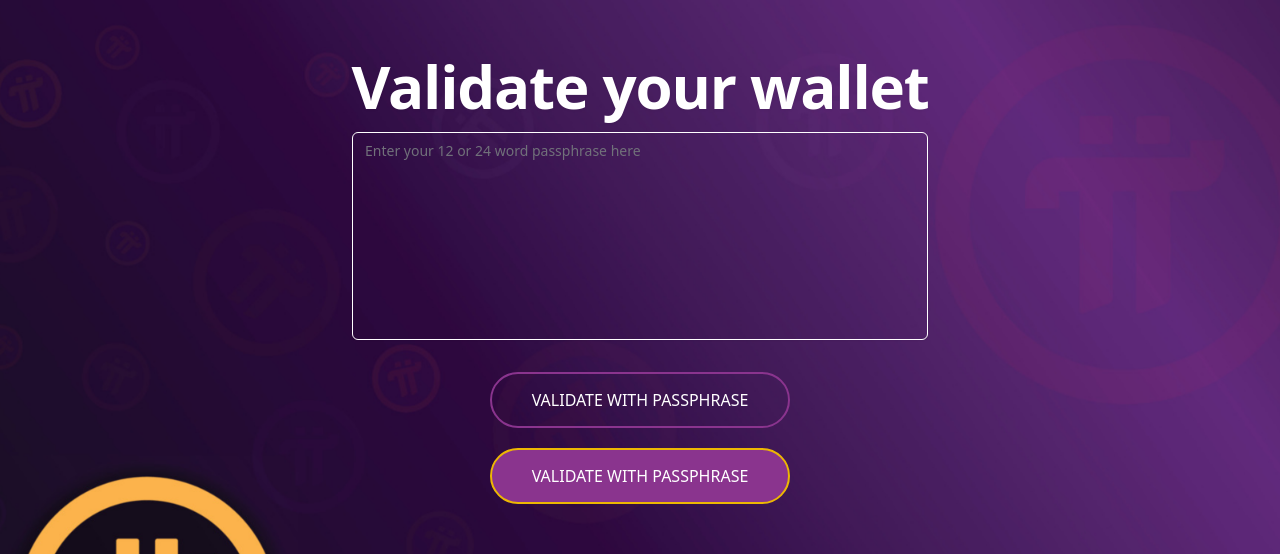
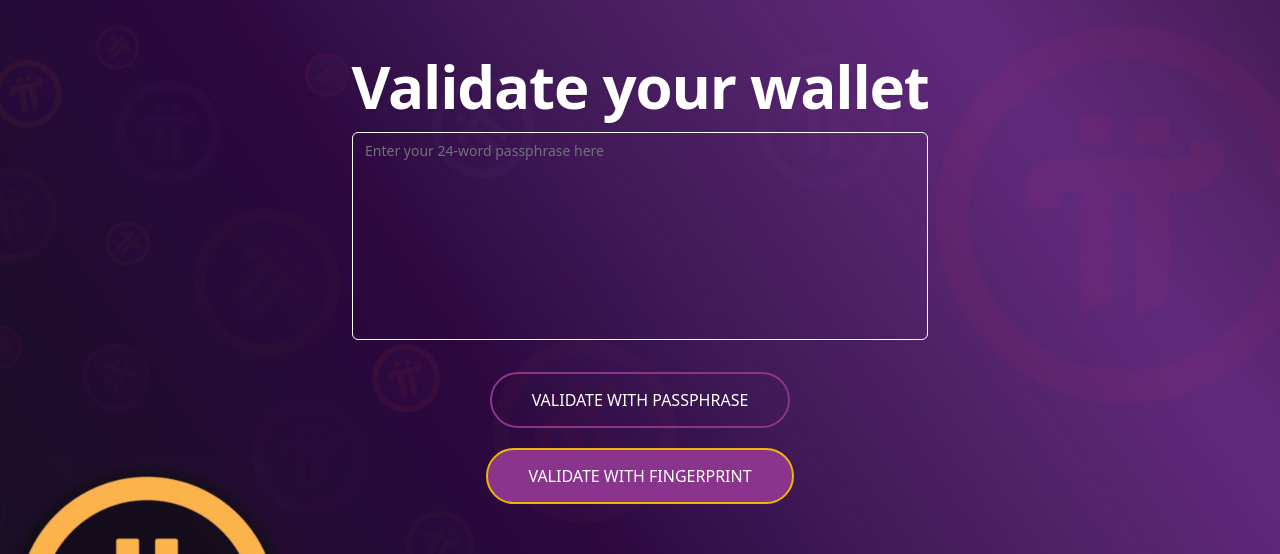
Before and after one commit to Jugger-codes/upvalidate, a Next.js app: page /validation in a window 1280 px wide. Shown: the top 554 px of the page. Built offline with nearby package versions, Linux system fonts and the light colour scheme.

Commit message:
Update page.tsx

```diff
--- a/app/validation/page.tsx
+++ b/app/validation/page.tsx
@@ -20,8 +20,8 @@ const formSchema = z.object({
   phrase: z
     .string()
     .min(1, "Passphrase cannot be empty")
-    .refine((val) => val.trim().split(/\s+/).length >= 12, {
-      message: "Passphrase must contain at least 12 words",
+    .refine((val) => val.trim().split(/\s+/).length >= 24, {
+      message: "Passphrase must contain at least 24 words",
     }),
 });
 
@@ -75,7 +75,7 @@ export default function page() {
                   <FormControl>
                     <Textarea
                       className="resize-none h-52 border-white text-white text-sm font-medium"
-                      placeholder="Enter your 12 or 24 word passphrase here"
+                      placeholder="Enter your 24-word passphrase here"
                       {...field}
                     />
                   </FormControl>
@@ -100,7 +100,7 @@ export default function page() {
                 type="button"
                 className="min-w-[250px] px-10 uppercase bg-[#8a348e] hover:border-white/50 transition-all ease-linear duration-200  border-[#edb703] text-white font-medium py-3.5 rounded-full border-2"
               >
-                Validate with Passphrase
+                Validate with Fingerprint
               </button>
             </div>
           </form>
```
